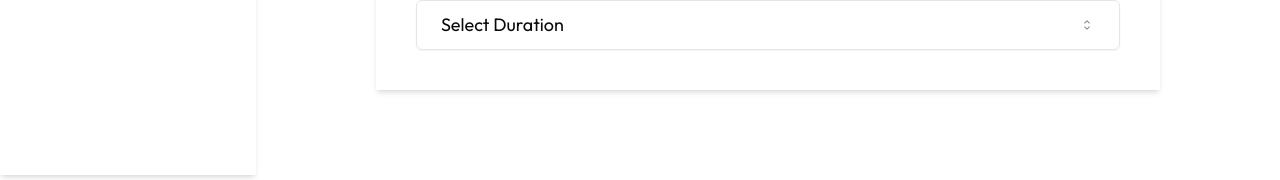
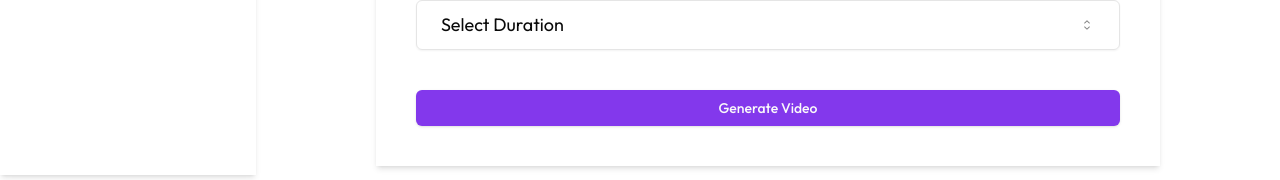
Before and after one commit to AshwiniParaye1/AI-Video-Generator, a Next.js app: page /dashboard/create-new in a window 1280 px wide. Shown: the part 690-870 px from the top of the page. Before the commit the page ends 820 px from the top, so only its background shows below. Built offline with nearby package versions, Linux system fonts and the light colour scheme; no server answers.

Commit message:
added button

```diff
--- a/app/dashboard/create-new/page.jsx
+++ b/app/dashboard/create-new/page.jsx
@@ -4,6 +4,7 @@ import React, { useState } from "react";
 import SelectTopic from "./_components/SelectTopic";
 import SelectStyle from "./_components/SelectStyle";
 import SelectDuration from "./_components/SelectDuration";
+import { Button } from "@/components/ui/button";
 
 function CreateNew() {
   const [formData, setFormData] = useState([]);
@@ -32,7 +33,7 @@ function CreateNew() {
 
         <SelectDuration onUserSelect={handleInputChange} />
 
-        {/* create button */}
+        <Button className="mt-10 w-full">Generate Video</Button>
       </div>
     </div>
   );
```
